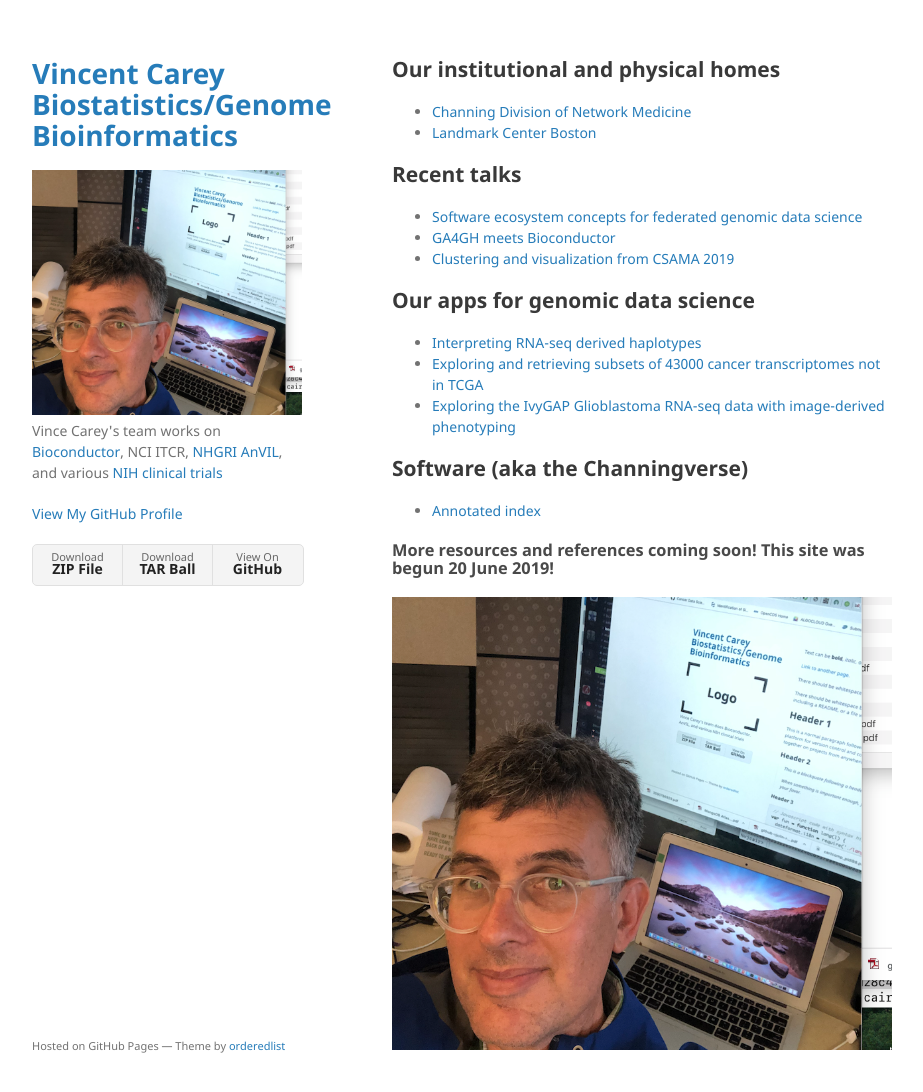
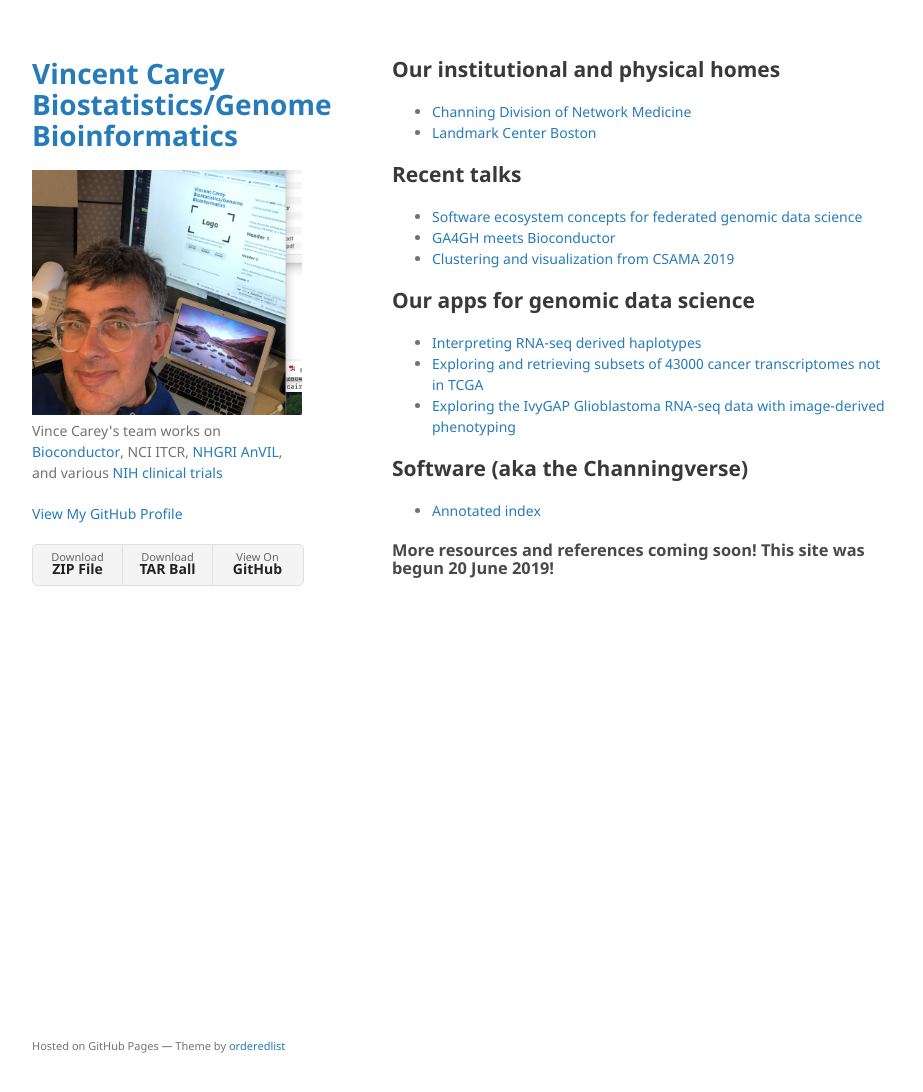
Before and after one commit to vjcitn/vjcitn.github.io, a Jekyll site: the page built from index.md, in a window 1280 px wide and 1125 px high. Shown: the top 1092 px of the window, without its empty margins (178-1101 px from the left). Built offline with Jekyll 4.4.1, drawn with Linux system fonts in a browser that asks for light colours; our own code applies the rules of GitHub Pages for plain Markdown files.

Commit message:
dropping experimental image

```diff
--- a/index.md
+++ b/index.md
@@ -24,5 +24,3 @@ layout: default
 * [Annotated index](./chanPacks.html)
 
 ### More resources and references coming soon!  This site was begun 20 June 2019!
-
-![new image](./vjclogo1.png)
```
